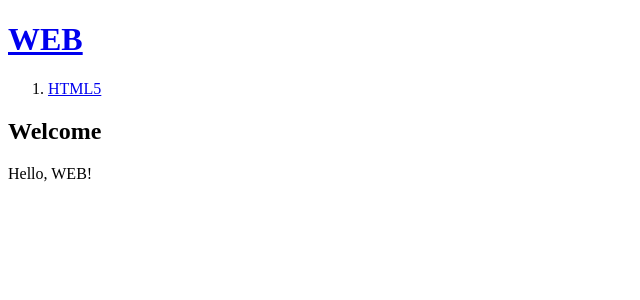
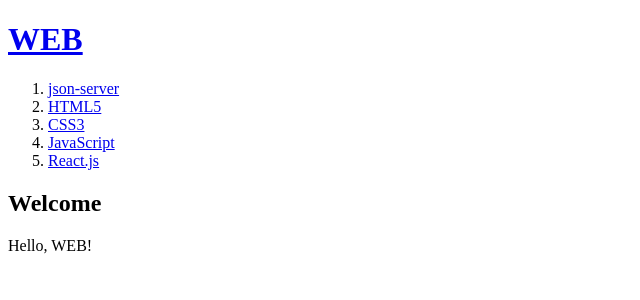
Before and after one commit to hyoungqu23/TIL_elice, a React (Create React App) app in the folder React/w13/react-app/: page / in a window 1280 px wide. Shown: the top 300 px of the page, without its empty margins (0-640 px from the left). Built offline with nearby package versions, Linux system fonts and the light colour scheme; data requests are answered from the project's data file.

Commit message:
[0629] Nav Component
Props를 전달받아 Nav 목록 동적으로 생성하기

```diff
--- a/React/w13/react-app/src/components/UI/Nav.js
+++ b/React/w13/react-app/src/components/UI/Nav.js
@@ -1,13 +1,17 @@
 import React from 'react';
 import { Link } from 'react-router-dom';
 
-const Nav = () => {
+const Nav = ({ topics }) => {
   return (
     <nav>
       <ol>
-        <li>
-          <Link to="/read/1">HTML5</Link>
-        </li>
+        {topics.map(({ id, title }) => {
+          return (
+            <li>
+              <Link to="/read/:id">{title}</Link>
+            </li>
+          );
+        })}
       </ol>
     </nav>
   );
```
